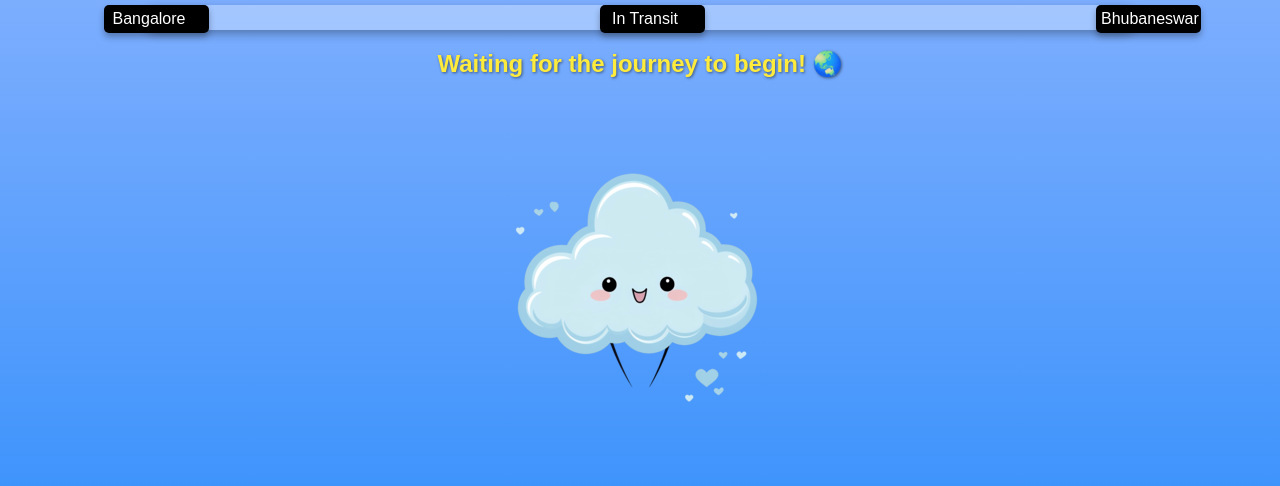
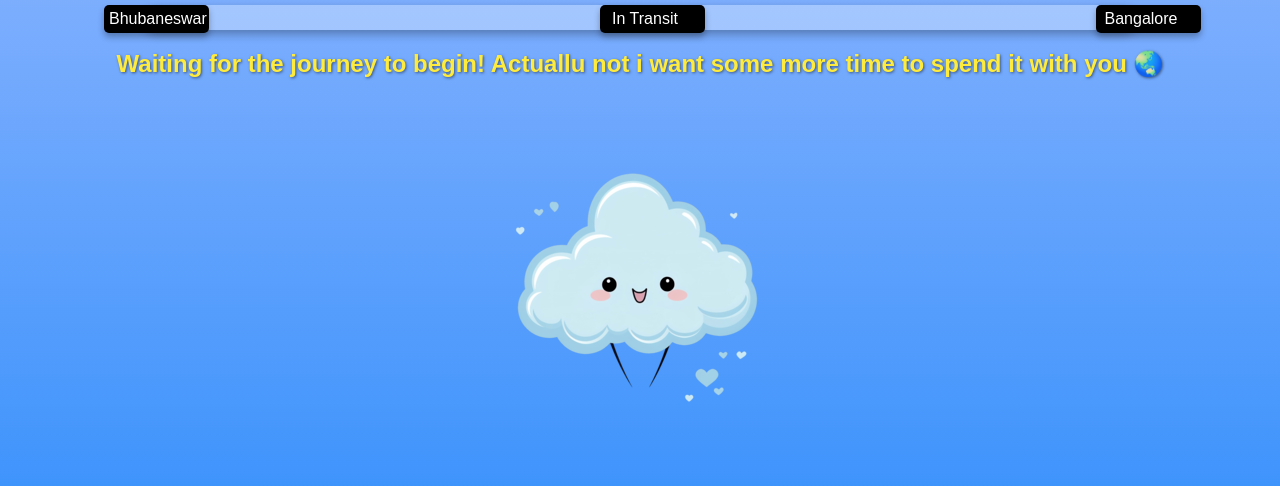
Before and after one commit to Rakeshops71/Tappra, a plain HTML site: page index.html in a window 1280 px wide. Shown: the part 345-831 px from the top of the page. Drawn offline with Linux system fonts and the light colour scheme.

Commit message:
Update index.html

```diff
--- a/index.html
+++ b/index.html
@@ -41,17 +41,17 @@
         </div>
         <div class="milestones">
           <div class="milestone">
-            <div class="milestone-label">Bangalore</div>
+            <div class="milestone-label">Bhubaneswar</div>
           </div>
           <div class="milestone">
             <div class="milestone-label">In Transit</div>
           </div>
           <div class="milestone">
-            <div class="milestone-label">Bhubaneswar</div>
+            <div class="milestone-label">Bangalore</div>
           </div>
         </div>
       </div>
-      <p id="progress-message">Waiting for the journey to begin! 🌏</p>
+      <p id="progress-message">Waiting for the journey to begin! Actuallu not i want some more time to spend it with you  🌏</p>
 
     </section>
 
@@ -62,11 +62,11 @@
       <img class="airplane" src="airplane.png" alt="Airplane" id="airplane">
     </div>
 
-    <!-- Cute Quotes -->
     <div class="quotes-section">
 
     </div>
   </main>
+  <script src="https://www.youtube.com/iframe_api"></script>
 
   <script src="script.js"></script>
 </body>
```
